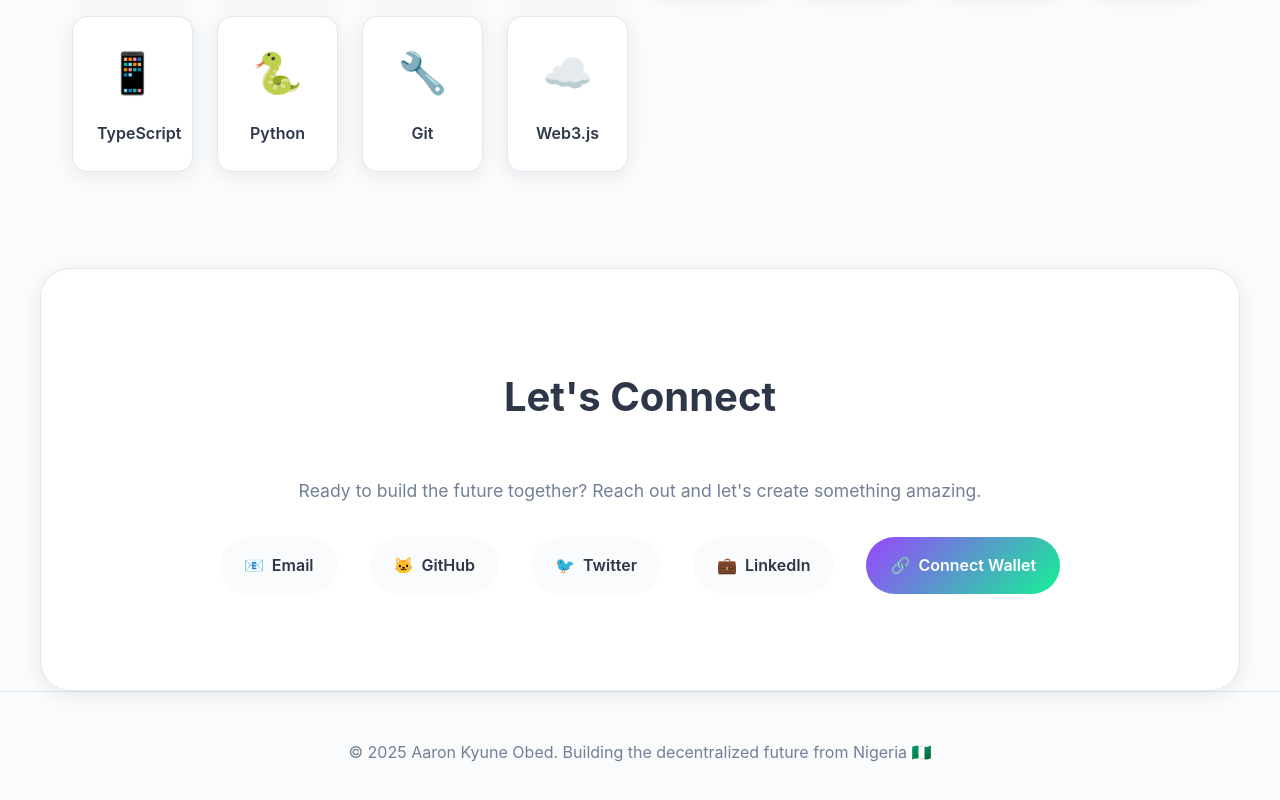
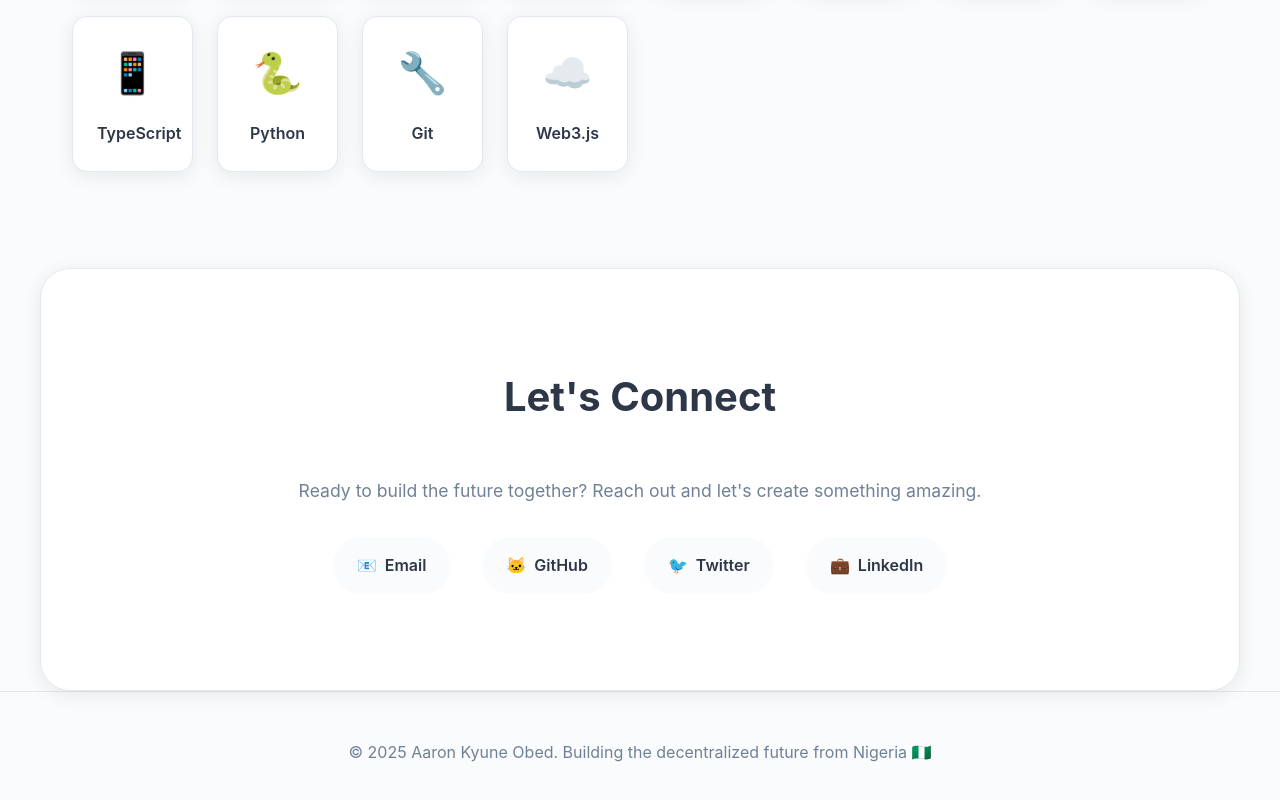
Before and after one commit to obedaaron/portfolio, a plain HTML site: page index.html in a window 1280 px wide. Shown: the part 2581-3381 px from the top of the page. Drawn offline with Linux system fonts and the light colour scheme.

Commit message:
Update index.html

```diff
--- a/index.html
+++ b/index.html
@@ -529,20 +529,17 @@
         <h2 class="section-title">Let's Connect</h2>
         <p style="color: var(--text-secondary); margin-bottom: 2rem; font-size: 1.1rem;">Ready to build the future together? Reach out and let's create something amazing.</p>
         <div class="contact-links">
-            <a href="mailto:aaron@example.com" class="contact-link">
+            <a href="mailto:obedkyuneaaron1212@gmail.com" class="contact-link">
                 <span>📧</span> Email
             </a>
-            <a href="https://github.com/aaronkyune" target="_blank" class="contact-link">
+            <a href="https://github.com/obedaaron" target="_blank" class="contact-link">
                 <span>🐱</span> GitHub
             </a>
-            <a href="https://twitter.com/aaronkyune" target="_blank" class="contact-link">
+            <a href="https://x.com/aaront1s" target="_blank" class="contact-link">
                 <span>🐦</span> Twitter
             </a>
-            <a href="#" class="contact-link">
+            <a href="" class="contact-link">
                 <span>💼</span> LinkedIn
-            </a>
-            <a href="#" class="contact-link" style="background: var(--solana-gradient); color: white;">
-                <span>🔗</span> Connect Wallet
             </a>
         </div>
     </section>
```
